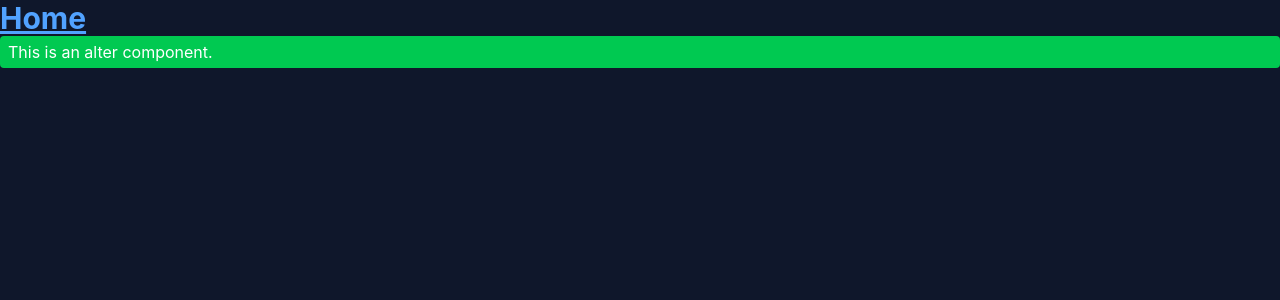
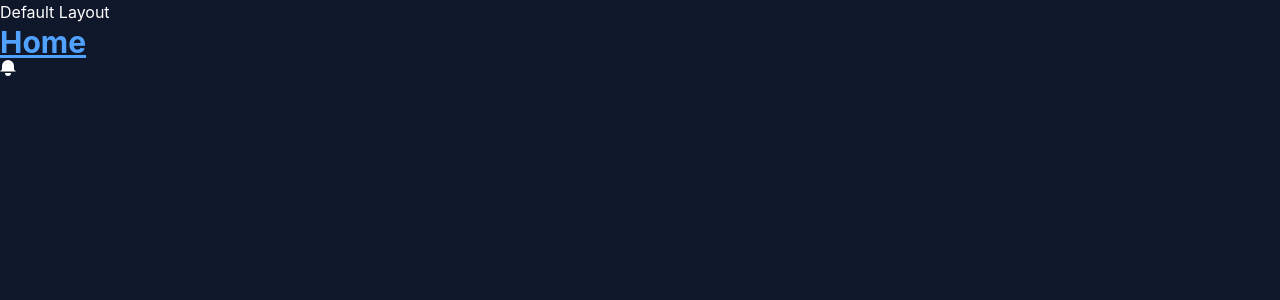
Before and after one commit to hyna42/nuxt-fcc-course, a Nuxt app: page / in a window 1280 px wide. Shown: the top 300 px of the page. Built offline with nearby package versions, Linux system fonts and the light colour scheme.

Commit message:
feat : layout, composables

```diff
--- /dev/null
+++ b/app/components/Icons/Bell.vue
@@ -0,0 +1,20 @@
+<template>
+  <svg
+    xmlns="http://www.w3.org/2000/svg"
+    width="1em"
+    height="1em"
+    viewBox="0 0 16 16"
+  >
+    <!-- Icon from Streamline Block by Streamline - https://creativecommons.org/licenses/by/4.0/ -->
+    <path
+      fill="currentColor"
+      d="M2 6a6 6 0 1 1 12 0v3.5l2 2H0l2-2zm9 7a3 3 0 1 1-6 0z"
+    />
+  </svg>
+</template>
+
+<script>
+export default {
+  name: "StreamlineBlockBasicUiNotifications",
+};
+</script>
--- /dev/null
+++ b/app/composables/useUtils.ts
@@ -0,0 +1,7 @@
+export const useUtils = () => {
+    const sayHello = () => console.log("say hello from useUtils")
+
+    return {
+        sayHello
+    }
+}
--- /dev/null
+++ b/app/layouts/custom.vue
@@ -0,0 +1,6 @@
+<template>
+  <div class="bg-green-900 min-h-screen text-white CustomLayout">
+    <h1>Custom Layout</h1>
+   <slot/>
+  </div>
+</template>
--- a/app/layouts/default.vue
+++ b/app/layouts/default.vue
@@ -1,5 +1,6 @@
 <template>
-  <div class="bg-slate-900 min-h-screen text-white">
+  <div class="bg-slate-900 min-h-screen text-white DefaultLayout">
+    <h1>Default Layout</h1>
    <slot/>
   </div>
 </template>
--- /dev/null
+++ b/app/pages/default.vue
@@ -0,0 +1,12 @@
+<script setup lang="ts">
+definePageMeta({
+  layout: "custom",
+});
+</script>
+
+<template>
+  <div>
+    <p class="text-3xl font-bold underline text-blue-400">Default Page</p>
+    <!-- <Alert/> -->
+  </div>
+</template>
--- a/app/pages/index.vue
+++ b/app/pages/index.vue
@@ -1,6 +1,12 @@
+<script setup lang="ts">
+const { sayHello } = useUtils();
+</script>
+
 <template>
   <div>
     <p class="text-3xl font-bold underline text-blue-400">Home</p>
-    <Alert/>
+    <!-- <Alert/> -->
+    {{ console.log(":test:", sayHello()) }}
+    <IconsBell />
   </div>
 </template>
```
